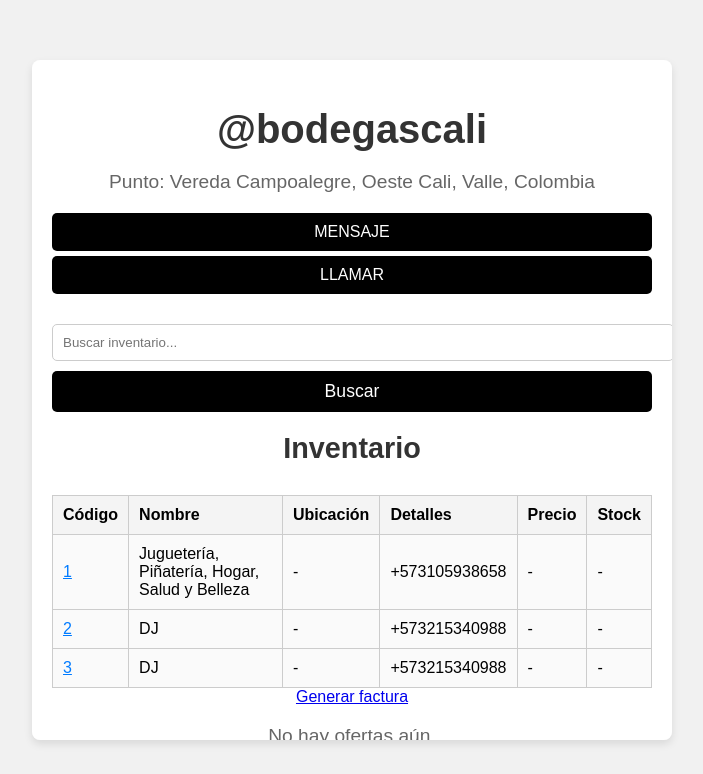
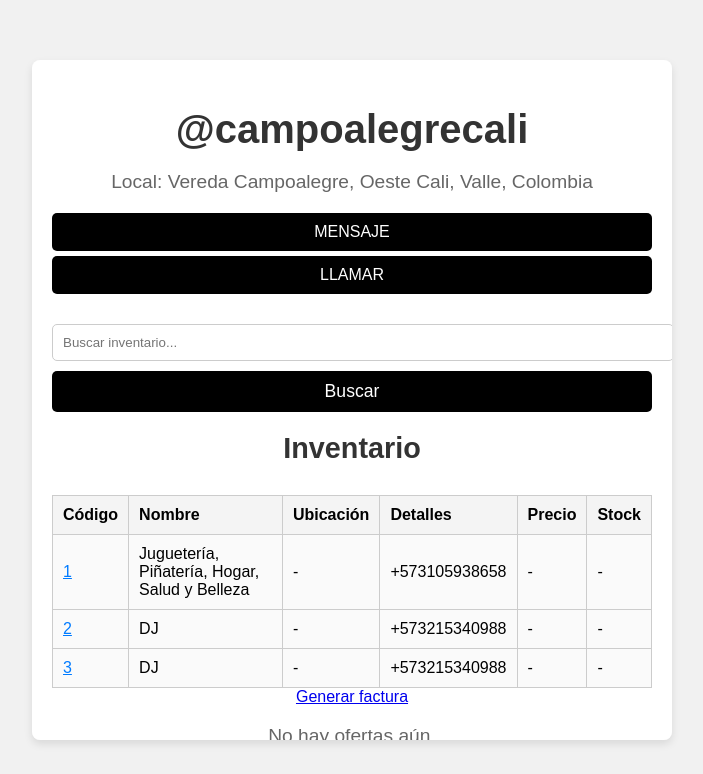
Before and after one commit to campoalegrecalicontraentregaco/web, a plain HTML site: page index.html in a window 1280 px wide. Shown: the whole page, without its empty margins (288-991 px from the left). Drawn offline with Linux system fonts and the light colour scheme.

Commit message:
Actualizar index.html

```diff
--- a/index.html
+++ b/index.html
@@ -209,8 +209,8 @@
 
     <div class="container">
         <header>
-            <h1>@bodegascali</h1>
-            <p>	Punto: Vereda Campoalegre, Oeste Cali, Valle, Colombia</p>
+            <h1>@campoalegrecali</h1>
+            <p>	Local: Vereda Campoalegre, Oeste Cali, Valle, Colombia</p>
         </header>
 
         <!-- Enlaces -->
```
